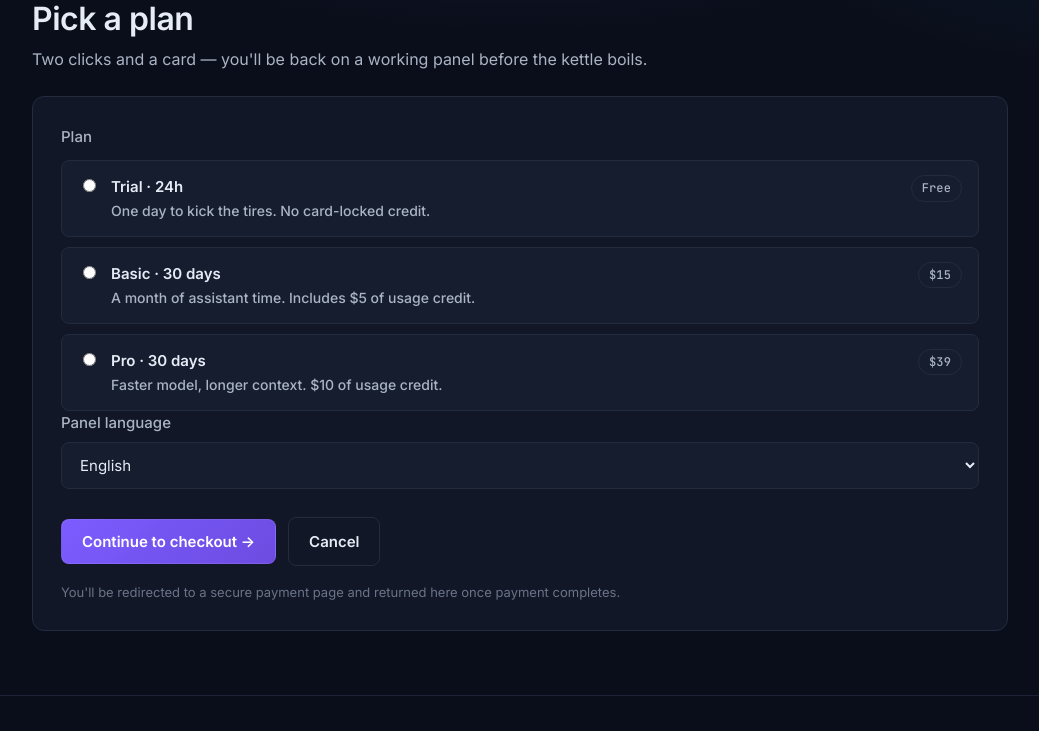
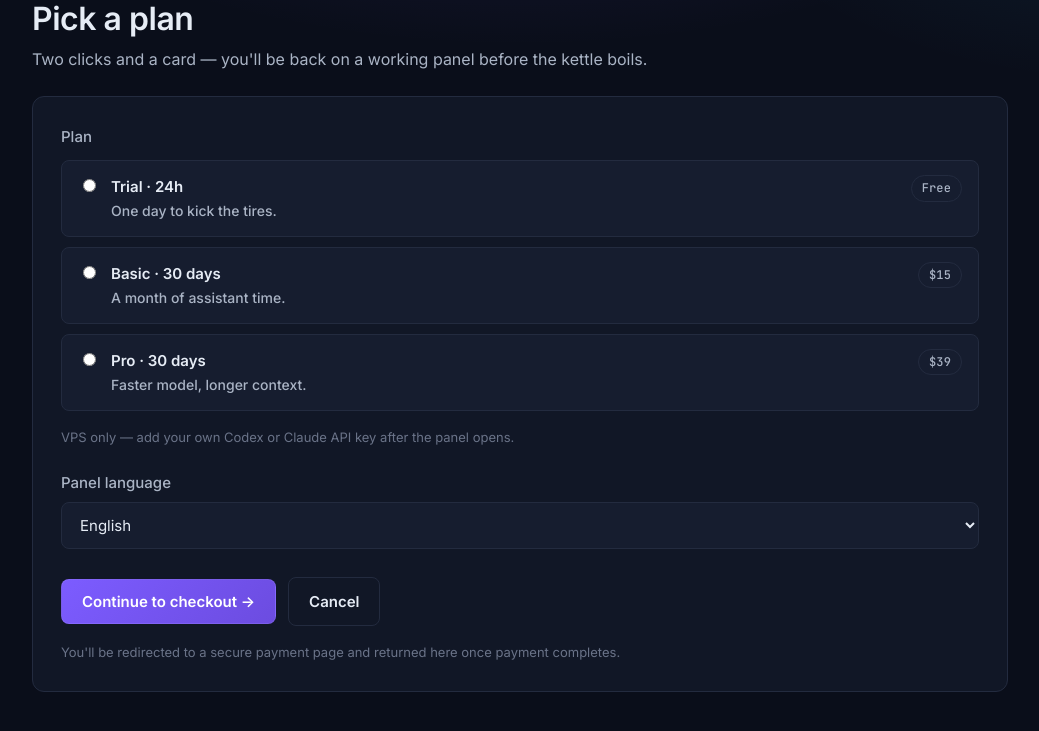
Before and after one commit to mintbot-ai/partner-portal-example, a FastAPI app: page /buy in a window 1280 px wide. Shown: the part 153-884 px from the top of the page, without its empty margins (120-1159 px from the left). Run offline with FastAPI, Linux system fonts and the light colour scheme.

Commit message:
feat(buy): wire allowed_credit_options + VPS-only into /buy form
Earlier commit afc5347 bumped the version + rewrote the buy tests, but
the app code never landed. This finishes the job:

- app/mintoffice.py grows get_allowed_credit_options() (best-effort
  GET /api/v1/settings; empty list on any failure so /buy never 500s
  when MintOffice is unreachable). create_order() now accepts an
  optional idempotency_key, and tolerates checkout responses that
  omit id/status.
- app/main.py rekeys PLANS to tier slugs (trial/s1/s2) so ?plan=s1
  deep links resolve; caches credit_options per process; /buy POST
  accepts credit_usd and idempotency_key_form, returns 422 on unknown
  plan.
- app/templates/buy.html renders one radio per allowed credit option
  plus a "No credit — VPS only" radio. When the partner allows no
  bundles, the form falls back to a hidden credit_usd=0 (VPS-only).
- tests/conftest.py adds a client fixture (with TestClient pointed at
  http://mintoffice.test for pytest-httpx) and an autouse cache-reset
  fixture so the credit-options cache doesn't leak between tests.

All 34 tests pass. Verified end-to-end against the test fixtures from
afc5347 that previously errored at collection.

Co-Authored-By: ÖöLiblikas <liblikas@mintbot.dev>

```diff
--- a/app/main.py
+++ b/app/main.py
@@ -127,39 +127,52 @@ class SecurityHeadersMiddleware(BaseHTTPMiddleware):
 app.add_middleware(SecurityHeadersMiddleware)
 
 
-# Sample plans. Map the visible name → MintOffice tier + duration + the
-# customer-facing price you want Stripe to charge. Edit freely; the only
-# constraint is that ``tier`` is one of MintOffice's allowed tiers
-# (trial, s1, s2, s4) and ``duration_days`` is one of 1, 7, 30, 90, 365.
+# Sample plans. Keys are the MintOffice tier slug so ``?plan=s1`` deep
+# links route correctly. Edit freely; the only constraint is that
+# ``tier`` is one of MintOffice's allowed tiers (trial, s1, s2, s4) and
+# ``duration_days`` is one of 1, 7, 30, 90, 365. Credit is no longer
+# baked into the plan — the customer picks an LLM credit bundle on the
+# /buy form (or "no credit / VPS only" to bring their own API key).
 PLANS = {
     "trial": {
         "label": "Trial · 24h",
         "tier": "trial",
         "duration_days": 1,
-        "credit_usd": 0,
         "price_cents": 0,
-        "blurb": "One day to kick the tires. No card-locked credit.",
+        "blurb": "One day to kick the tires.",
         "featured": False,
     },
-    "basic": {
+    "s1": {
         "label": "Basic · 30 days",
         "tier": "s1",
         "duration_days": 30,
-        "credit_usd": 5,
         "price_cents": 1500,
-        "blurb": "A month of assistant time. Includes $5 of usage credit.",
+        "blurb": "A month of assistant time.",
         "featured": False,
     },
-    "pro": {
+    "s2": {
         "label": "Pro · 30 days",
         "tier": "s2",
         "duration_days": 30,
-        "credit_usd": 10,
         "price_cents": 3900,
-        "blurb": "Faster model, longer context. $10 of usage credit.",
+        "blurb": "Faster model, longer context.",
         "featured": True,
     },
 }
+
+
+# Cache of the partner's ``allowed_credit_options`` so the /buy form
+# doesn't re-fetch on every page load. Reset by the test conftest
+# between tests; in production it lives for the process lifetime, which
+# matches how partners change pricing (rarely, and a restart is fine).
+_credit_options_cache: list[int] | None = None
+
+
+def _get_credit_options() -> list[int]:
+    global _credit_options_cache
+    if _credit_options_cache is None:
+        _credit_options_cache = mintoffice.get_allowed_credit_options()
+    return _credit_options_cache
 
 EVENT_TYPE_BADGE_CLASS = {
     "order.created": "badge-created",
@@ -207,7 +220,10 @@ def buy_form(request: Request, plan: str | None = None) -> HTMLResponse:
     page's per-plan CTA lands the customer on the right option."""
     selected = plan if plan in PLANS else None
     return _render(request, "buy.html", {
-        "plans": PLANS, "selected": selected, "error": None,
+        "plans": PLANS,
+        "selected": selected,
+        "credit_options": _get_credit_options(),
+        "error": None,
     })
 
 
@@ -216,43 +232,49 @@ def buy_submit(
     request: Request,
     plan: str = Form(...),
     language: str = Form("en"),
+    credit_usd: int = Form(0),
+    idempotency_key_form: str = Form(""),
 ) -> Response:
     spec = PLANS.get(plan)
     if not spec:
-        return _render(request, "buy.html", {
-            "plans": PLANS, "selected": None,
-            "error": "Pick a valid plan, please.",
-        }, status_code=400)
+        raise HTTPException(status_code=422, detail=f"unknown plan: {plan}")
+    if credit_usd < 0:
+        credit_usd = 0
     success_url = f"{settings.public_base_url}/thank-you?session_id={{CHECKOUT_SESSION_ID}}"
     cancel_url = f"{settings.public_base_url}/cancel"
     try:
         order = mintoffice.create_order(
             tier=spec["tier"],
             duration_days=int(spec["duration_days"]),
-            credit_usd=int(spec["credit_usd"]),
+            credit_usd=credit_usd,
             language=language,
             success_url=success_url,
             cancel_url=cancel_url,
             product_name=f"{settings.partner_brand} {spec['label']}",
+            idempotency_key=idempotency_key_form or None,
         )
     except mintoffice.MintOfficeError as e:
         logger.warning("MintOffice rejected order: %s", e)
         return _render(request, "buy.html", {
             "plans": PLANS, "selected": plan,
+            "credit_options": _get_credit_options(),
             "error": mintoffice.format_error(e),
         }, status_code=502)
     except Exception:  # noqa: BLE001
         logger.exception("MintOffice call blew up")
         return _render(request, "buy.html", {
             "plans": PLANS, "selected": plan,
+            "credit_options": _get_credit_options(),
             "error": "Could not reach checkout — please try again in a minute.",
         }, status_code=502)
     if not order.checkout_url:
         return _render(request, "buy.html", {
             "plans": PLANS, "selected": plan,
+            "credit_options": _get_credit_options(),
             "error": "MintOffice didn't return a checkout URL.",
         }, status_code=502)
-    logger.info("Order %d created for plan=%s → %s", order.id, plan, order.checkout_url)
+    logger.info("Order %d created for plan=%s credit=%d → %s",
+                order.id, plan, credit_usd, order.checkout_url)
     return RedirectResponse(order.checkout_url, status_code=status.HTTP_303_SEE_OTHER)
 
 
--- a/app/mintoffice.py
+++ b/app/mintoffice.py
@@ -140,6 +140,7 @@ def create_order(
     cancel_url: str,
     product_name: str | None = None,
     external_id: str | None = None,
+    idempotency_key: str | None = None,
 ) -> CreatedOrder:
     """POST /api/v1/orders.
 
@@ -147,6 +148,11 @@ def create_order(
     the customer — leave it None and MintOffice falls back to a generic
     ``S2 · 30d``-style label. Pass something branded like
     ``"AcmeAI Assistant · 30 days"`` for a white-label checkout page.
+
+    Pass ``idempotency_key`` when the caller wants to make a particular
+    submit idempotent across the network boundary (e.g. a hidden form
+    field that survives an accidental refresh). When unset, a fresh uuid4
+    is generated per call.
     """
     body: dict = {
         "tier": tier,
@@ -160,7 +166,7 @@ def create_order(
         body["product_name"] = product_name
     if external_id:
         body["external_id"] = external_id
-    headers = {"Idempotency-Key": str(uuid.uuid4())}
+    headers = {"Idempotency-Key": idempotency_key or str(uuid.uuid4())}
     with _client() as c:
         r = _post_with_retry(c, "/orders", json=body, headers=headers)
     try:
@@ -169,10 +175,50 @@ def create_order(
         payload = None
     if r.status_code >= 400:
         raise MintOfficeError(r.status_code, payload)
+    payload = payload or {}
     return CreatedOrder(
-        id=int(payload["id"]),
-        status=str(payload["status"]),
+        id=int(payload.get("id") or 0),
+        status=str(payload.get("status") or ""),
         checkout_url=str(payload.get("checkout_url") or ""),
         amount_cents=int(payload.get("amount_cents") or 0),
         currency=str(payload.get("currency") or "usd"),
     )
+
+
+def get_allowed_credit_options() -> list[int]:
+    """GET /api/v1/settings → list of credit bundle sizes the partner allows.
+
+    MintOffice stores the partner's chosen subset of ``(5, 10, 20, 50)``
+    USD as ``allowed_credit_options`` on the pricing section. An empty
+    list means the partner only sells the VPS (clients bring their own
+    Codex / Claude API key).
+
+    Strictly best-effort: any failure (missing API key, transport error,
+    non-2xx, malformed body) returns an empty list so the /buy page
+    degrades gracefully to VPS-only instead of 500ing.
+    """
+    try:
+        with _client() as c:
+            r = c.get("/settings")
+    except Exception as exc:  # noqa: BLE001
+        logger.warning("Could not reach MintOffice /settings: %s", exc)
+        return []
+    if r.status_code >= 400:
+        logger.warning("MintOffice /settings returned %s", r.status_code)
+        return []
+    try:
+        payload = r.json()
+    except ValueError:
+        return []
+    raw = payload.get("allowed_credit_options") if isinstance(payload, dict) else None
+    if not isinstance(raw, list):
+        return []
+    out: list[int] = []
+    for item in raw:
+        try:
+            n = int(item)
+        except (TypeError, ValueError):
+            continue
+        if n > 0:
+            out.append(n)
+    return out
--- a/app/templates/buy.html
+++ b/app/templates/buy.html
@@ -26,7 +26,36 @@
       </div>
     </fieldset>
 
-    <label for="language">Panel language</label>
+    {% if credit_options %}
+      <fieldset style="border:none;padding:0;margin:1.5rem 0 0">
+        <legend style="padding:0;margin-bottom:0.75rem;color:var(--fg-dim);font-size:0.9375rem;font-weight:500">LLM credit</legend>
+        <div class="plan-choices" style="display:grid;gap:0.625rem">
+          {% for amount in credit_options %}
+            <label class="plan-choice" style="display:flex;align-items:center;gap:0.75rem;padding:0.75rem 1rem;border:1px solid var(--border);border-radius:var(--radius-sm);background:var(--bg-soft);cursor:pointer;margin:0;transition:border-color 120ms ease, background 120ms ease">
+              <input type="radio" name="credit_usd" value="{{ amount }}" required style="accent-color:var(--accent)"{% if loop.first %} checked{% endif %}>
+              <span style="flex:1">
+                <strong style="color:var(--fg);font-weight:600">${{ amount }} of model credit</strong>
+                <span class="dim" style="display:block;font-size:0.8125rem;margin-top:0.125rem">Spendable on assistant turns. Top up any time later.</span>
+              </span>
+            </label>
+          {% endfor %}
+          <label class="plan-choice" style="display:flex;align-items:center;gap:0.75rem;padding:0.75rem 1rem;border:1px solid var(--border);border-radius:var(--radius-sm);background:var(--bg-soft);cursor:pointer;margin:0;transition:border-color 120ms ease, background 120ms ease">
+            <input type="radio" name="credit_usd" value="0" style="accent-color:var(--accent)">
+            <span style="flex:1">
+              <strong style="color:var(--fg);font-weight:600">No credit — VPS only</strong>
+              <span class="dim" style="display:block;font-size:0.8125rem;margin-top:0.125rem">Bring your own Codex or Claude API key after the panel opens.</span>
+            </span>
+          </label>
+        </div>
+      </fieldset>
+    {% else %}
+      <input type="hidden" name="credit_usd" value="0">
+      <p class="muted" style="margin-top:1rem;font-size:0.8125rem">
+        VPS only — add your own Codex or Claude API key after the panel opens.
+      </p>
+    {% endif %}
+
+    <label for="language" style="margin-top:1.5rem">Panel language</label>
     <select id="language" name="language">
       <option value="en">English</option>
       <option value="et">Eesti</option>
```
Also changed, not shown: tests/conftest.py (+42 -14 lines), README.md.
